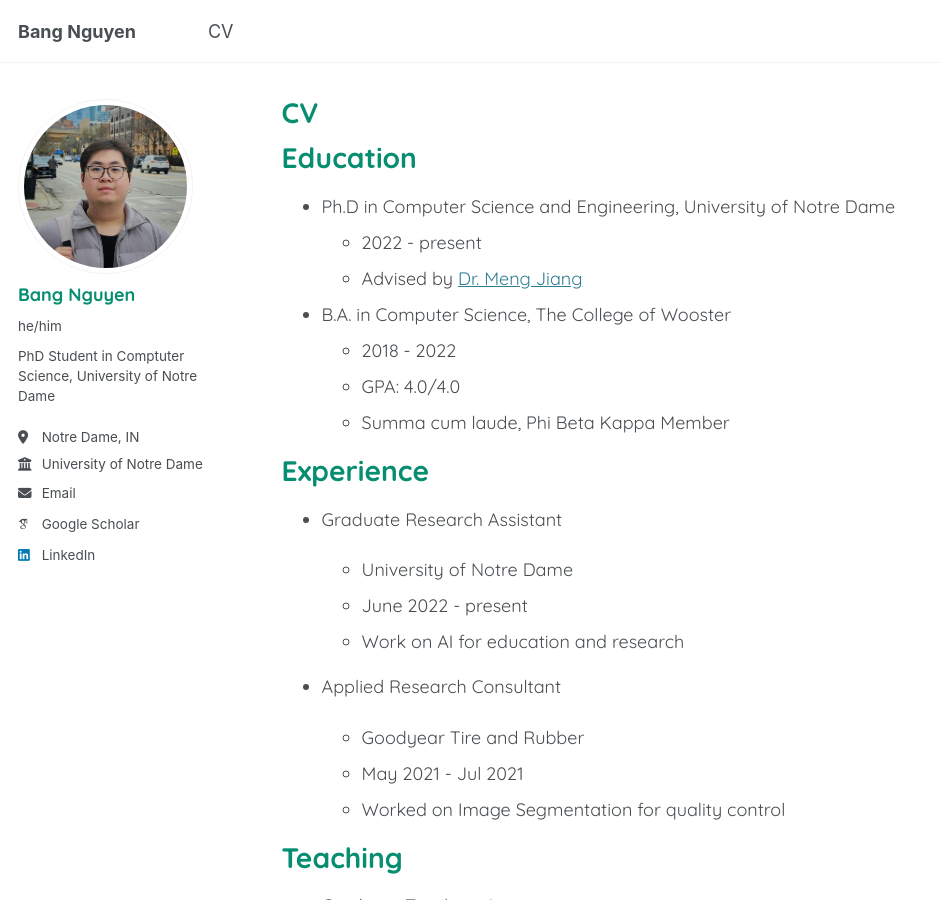
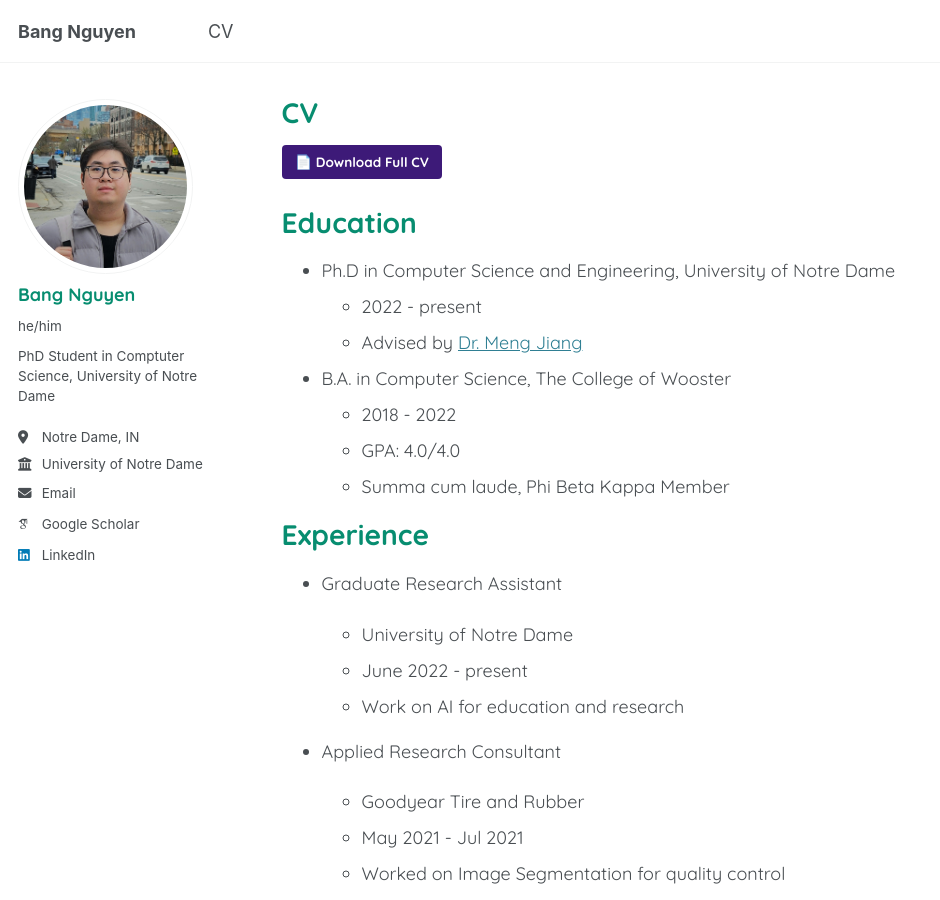
Before and after one commit to bnguyen5/bnguyen5.github.io, a Jekyll site: the page built from _pages/cv.md, in a window 1280 px wide and 900 px high. Shown: the whole window, without its empty margins (0-940 px from the left). Built offline with Jekyll 4.4.1, drawn with Linux system fonts in a browser that asks for light colours; some web fonts are replaced.

Commit message:
Add cv pdf

```diff
--- a/_pages/cv.md
+++ b/_pages/cv.md
@@ -7,7 +7,9 @@ redirect_from:
   - /resume
 ---
 
-{% include base_path %}
+<!-- {% include base_path %} -->
+
+<a class="btn btn--primary" href="/files/BangNguyen_CV_0419.pdf" target="_blank">📄 Download Full CV</a>
 
 # Education
 
```
Also changed, not shown: 1 other file.
